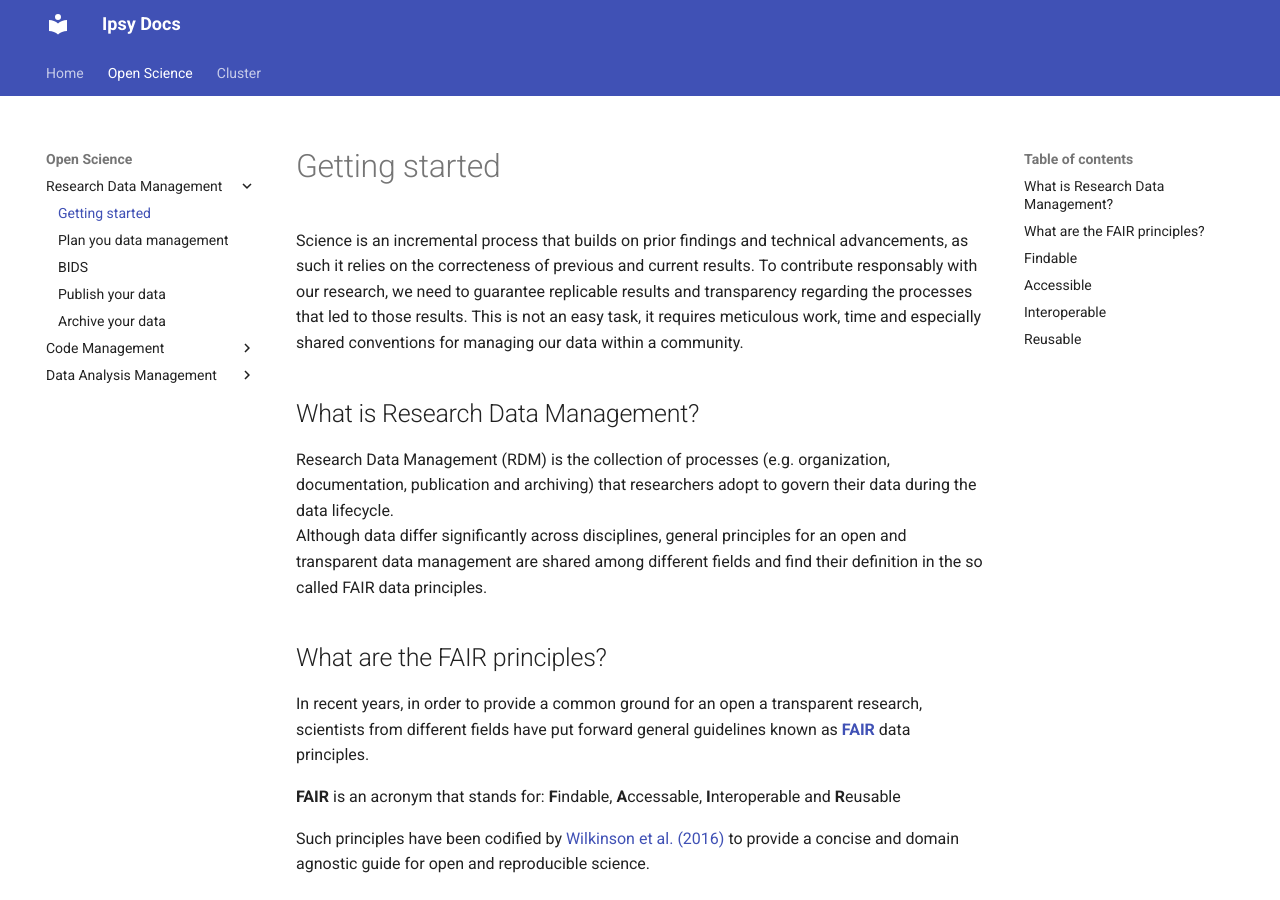
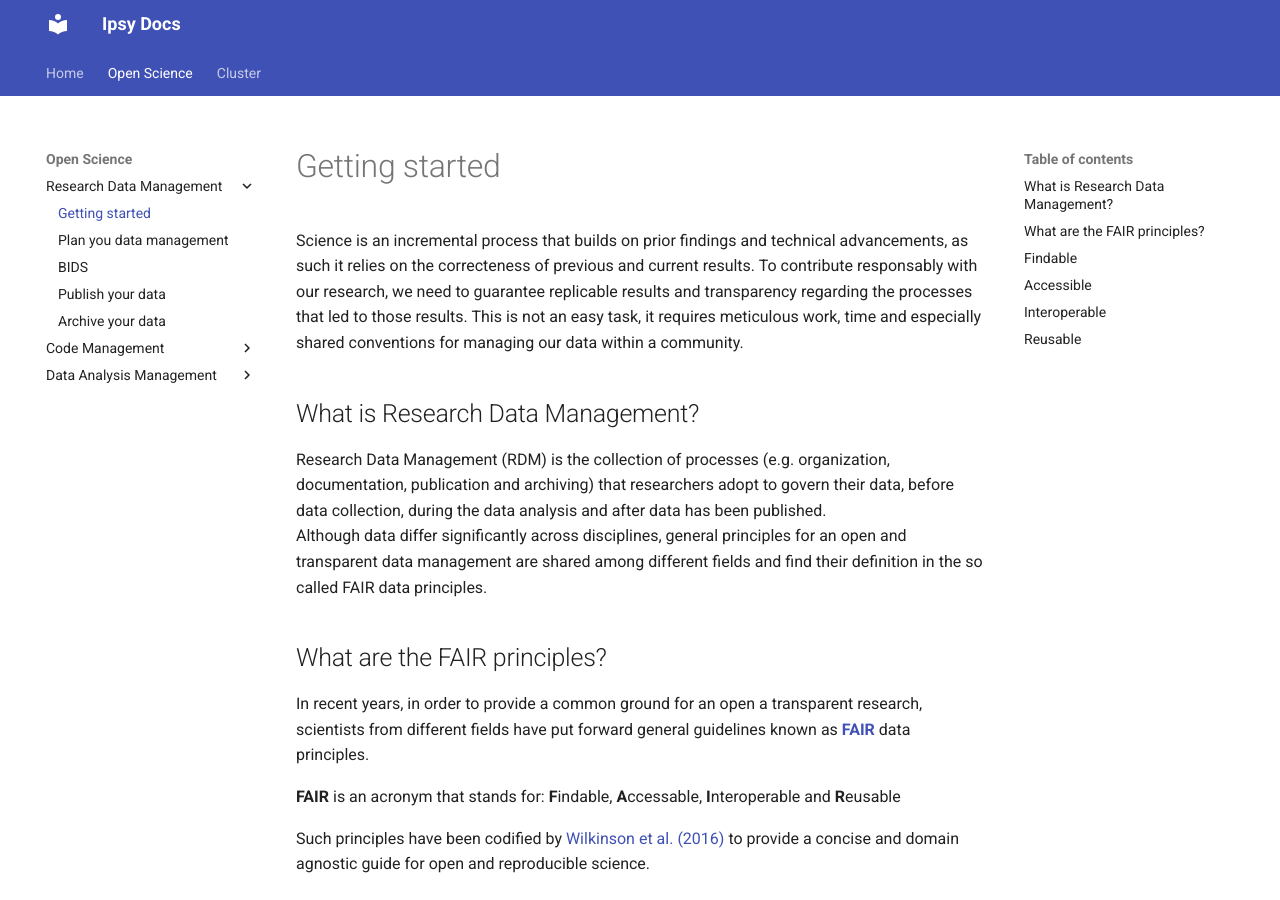
Before and after one commit to pvavra/temp-ipsy, an MkDocs documentation site: the page built from docs/open-science/research-data-management/getting-started.md, in a window 1280 px wide and 900 px high. Built offline with MkDocs 1.6.1 and Material for MkDocs 9.7.7, drawn with Linux system fonts in a browser that asks for light colours.

Commit message:
Fix intro sentence

```diff
--- a/docs/open-science/research-data-management/getting-started.md
+++ b/docs/open-science/research-data-management/getting-started.md
@@ -4,7 +4,7 @@ Science is an incremental process that builds on prior findings and technical ad
 
 ## What is Research Data Management?
 
-Research Data Management (RDM) is the collection of processes (e.g. organization, documentation, publication and archiving) that researchers adopt to govern their data during the data lifecycle.</b>
+Research Data Management (RDM) is the collection of processes (e.g. organization, documentation, publication and archiving) that researchers adopt to govern their data, before data collection, during the data analysis and after data has been published.</b>
 Although data differ significantly across disciplines, general principles for an open and transparent data management are shared among different fields and find their definition in the so called FAIR data principles.
 
 ## What are the FAIR principles?
```
